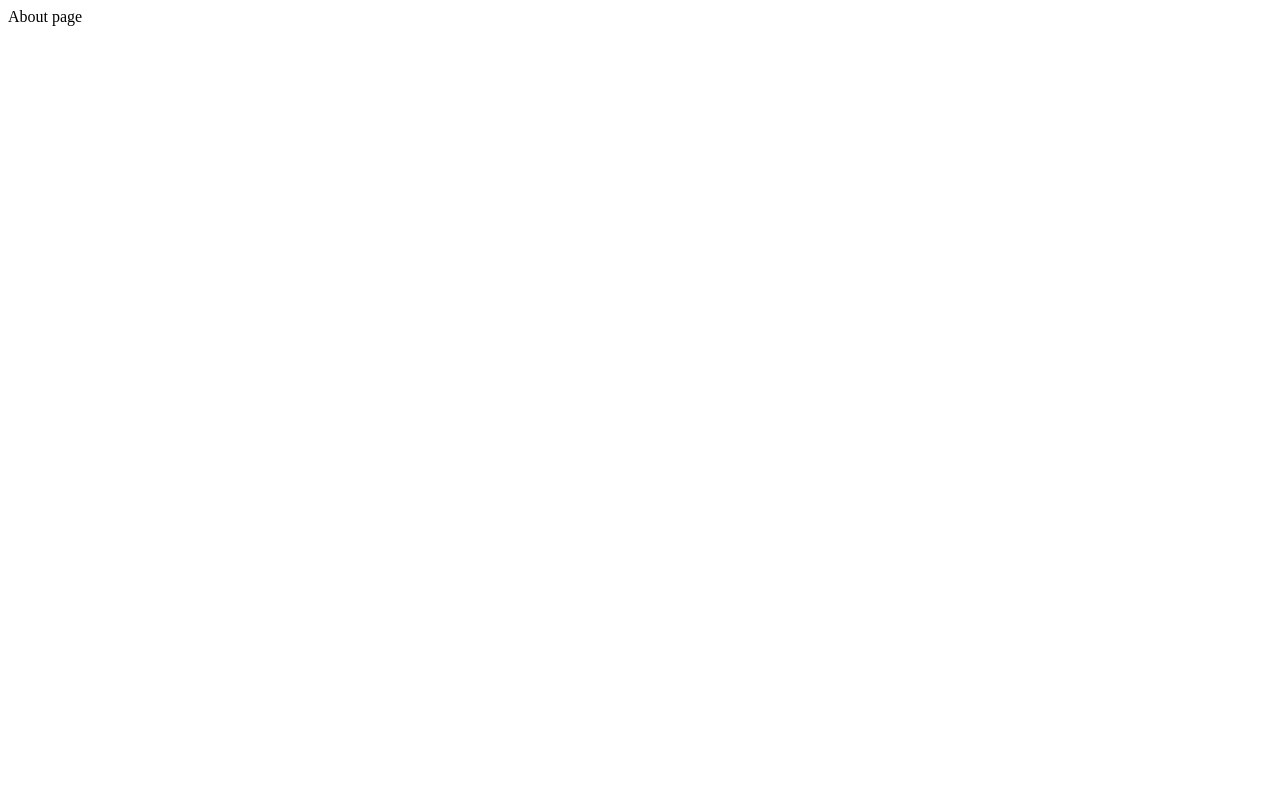
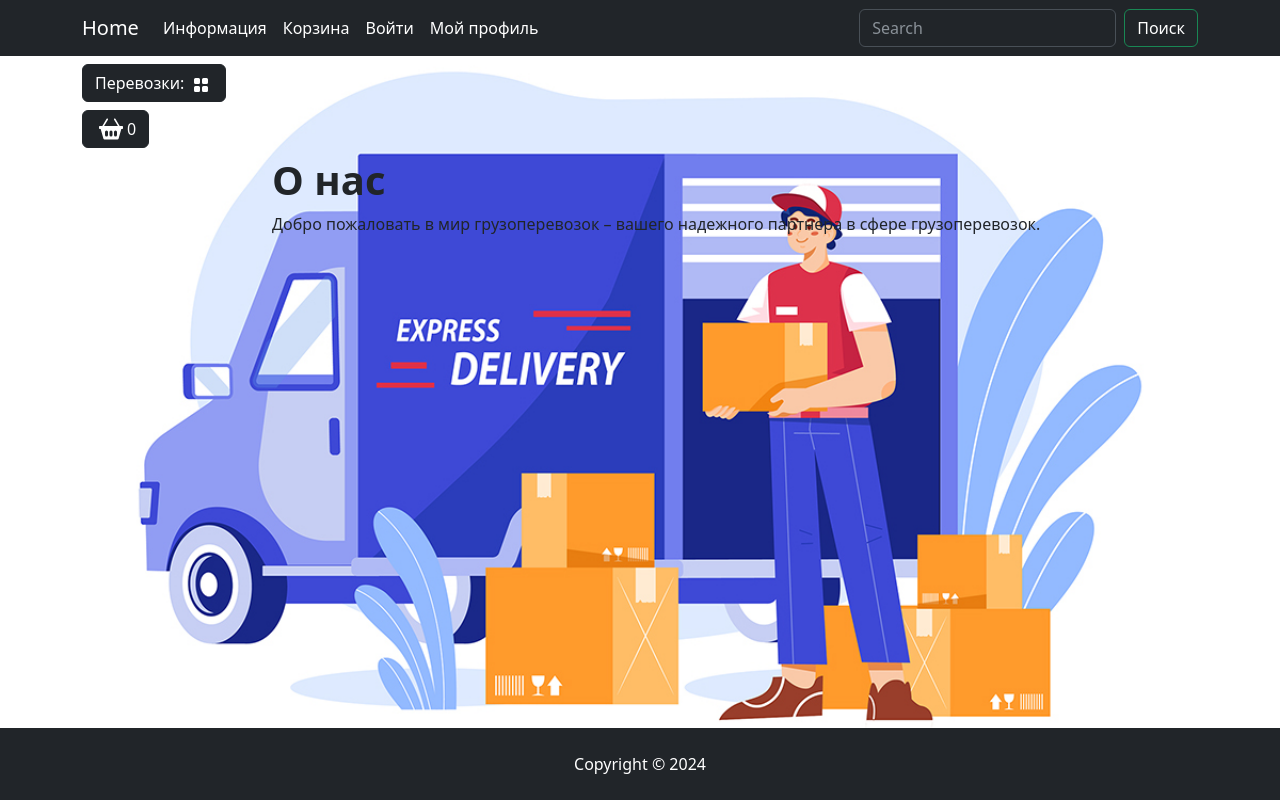
Before and after one commit to ChelGPT-5/prj, a Django app: page /about/ in a window 1280 px wide. Before the commit the page is almost empty. Run offline with Django 4.2, Linux system fonts and the light colour scheme; some libraries are stand-ins or nearby versions.

Commit message:
update about.html and href in base.html and context in def about views.py

```diff
--- /dev/null
+++ b/app/main/templates/main/about.html
@@ -0,0 +1,19 @@
+{% extends "main/base.html" %}
+{% load static %}
+
+{% block css %}
+	  <link rel="stylesheet" href={% static "deps/css/my_footer_css.css" %}>
+{% endblock %}
+
+{% block content %}
+	<h1 class="mt-5 pt-5"><strong>{{ content }}</strong></h1>
+    <p>{{ text_on_page }}</p>
+{% endblock %}
+
+{% block footer %}
+	    <footer class="py-4 bg-dark">
+        <div class="container">
+            <p class="m-0 text-center text-white">Copyright &copy; 2024</p>
+        </div>
+    </footer>
+{% endblock %}
--- a/app/main/templates/main/base.html
+++ b/app/main/templates/main/base.html
@@ -25,7 +25,7 @@
     <header>
         <nav class="navbar navbar-expand-lg bg-dark" data-bs-theme="dark">
             <div class="container">
-                <a class="navbar-brand" href="index.html">Home</a>
+                <a class="navbar-brand" href="{% url "index" %}">Home</a>
                 <button class="navbar-toggler" type="button" data-bs-toggle="collapse"
                     data-bs-target="#navbarSupportedContent" aria-controls="navbarSupportedContent"
                     aria-expanded="false" aria-label="Toggle navigation">
@@ -41,7 +41,7 @@
                             <ul class="dropdown-menu">
                                 <li><a class="dropdown-item  text-white" href="#">Доставка и оплата</a></li>
                                 <li><a class="dropdown-item  text-white" href="#">Контактная информация</a></li>
-                                <li><a class="dropdown-item  text-white" href="#">О нас</a></li>
+                                <li><a class="dropdown-item  text-white" href="{% url "about" %}">О нас</a></li>
                             </ul>
                         </li>
                         <li class="nav-item">
@@ -141,9 +141,9 @@
                                                         </div>
                                                     </div>
                                                     <div class="col p-0">
-                                                        <p>x 10.00 = </p>
+                                                        <p>x 1.00 = </p>
                                                     </div>
-                                                    <div class="col p-0"><strong>10.00 BYN</strong></div>
+                                                    <div class="col p-0"><strong>1.00 BYN</strong></div>
                                                     <div class="col p-0">
                                                         <a href="#" class="remove-from-cart" data-cart-id="">
                                                             <img class="mx-1" src="{% static "deps/icons/trash3-fill.svg" %}"
@@ -157,7 +157,7 @@
                                     <div class="card mb-3 shadow-lg">
                                         <div class="card-footer">
                                             <p class="float-left">Всего <strong>1</strong> заказ(ов) на сумму</p>
-                                            <h4 class="float-left"><strong>10.00 BYN</strong></h4>
+                                            <h4 class="float-left"><strong>1.00 BYN</strong></h4>
                                         </div>
                                     </div>
                                     <!-- Закончилась разметка корзины -->
--- a/app/main/views.py
+++ b/app/main/views.py
@@ -12,4 +12,10 @@ def index(request):
 
 
 def about(request):
-    return HttpResponse("About page")
+    context: dict[str, str] = {
+        'title': "О нас",
+        'content': "О нас",
+        'text_on_page': "Добро пожаловать в мир грузоперевозок – вашего надежного партнера в сфере грузоперевозок."
+    }
+
+    return render(request, 'main/about.html', context)
```
